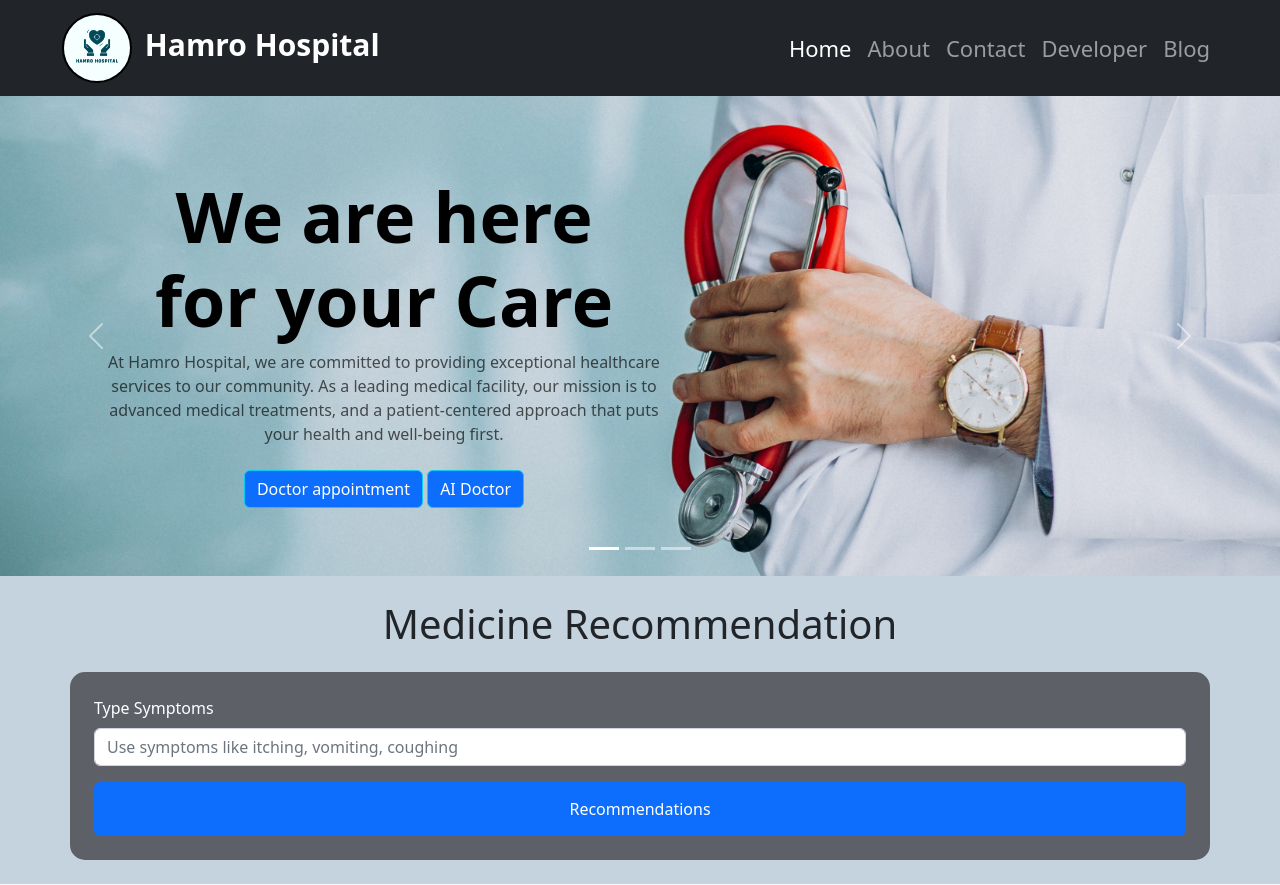
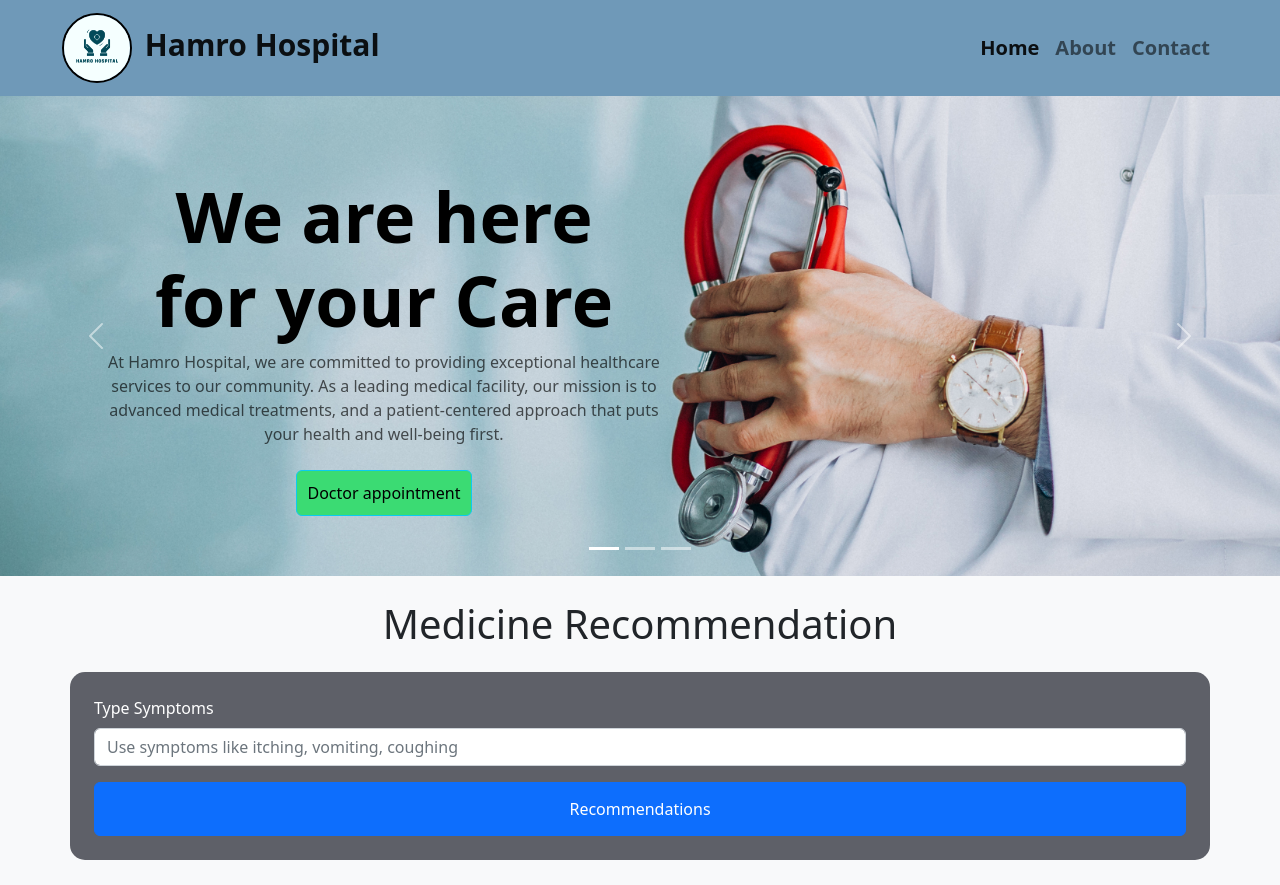
Before and after one commit to sovitchaudhary/Medicine_Recommendation_System, a Flask app: page / in a window 1280 px wide. Shown: the top 885 px of the page. Run offline with Flask 3, Linux system fonts and the light colour scheme; parts of the project's set-up code (start-up, migrations or seed data) failed here and were passed over.

Commit message:
Added link, chnaged ui and remove unecessory code

```diff
--- a/templates/index.html
+++ b/templates/index.html
@@ -27,14 +27,16 @@
 
       .navLinks {
         margin-right: 50px;
-        font-size: 22px;
+        font-size: 20px;
+        font-weight: bold;
       }
 
       li:hover {
-        background-color: rgb(50, 97, 74);
-        color: black;
-        border: 2px solid black;
-        border-radius: 25px;
+        background-color: #517188;
+        box-sizing: border-box;
+        text-align: center;
+        box-shadow: #517188;
+        border-radius: 5px;
       }
 
       .carousel-item {
@@ -64,6 +66,16 @@
       .carousel-caption p {
         font-size: 1rem;
         margin-bottom: 0;
+      }
+
+      .ap-btn {
+        padding: 10px;
+        background-color: #3bdb73;
+      }
+
+      .ap-btn:hover {
+        padding: 10px;
+        background-color: #52a06d;
       }
 
       @media (max-width: 992px) {
@@ -109,9 +121,12 @@
     </style>
   </head>
 
-  <body style="background: #c5d3de">
+  <body style="background: #f8f9fa">
     <!-- Navbar start -->
-    <nav class="navbar navbar-expand-lg navbar-dark bg-dark">
+    <nav
+      class="navbar navbar-expand-lg navbar navbar-light"
+      style="background-color: #6f99b8"
+    >
       <div class="container-fluid">
         <a class="navbar-brand logo" href="/">
           <img
@@ -143,12 +158,9 @@
             <li class="nav-item">
               <a class="nav-link" href="/contact">Contact</a>
             </li>
-            <li class="nav-item">
-              <a class="nav-link" href="/developer">Developer</a>
-            </li>
-            <li class="nav-item">
+            <!-- <li class="nav-item">
               <a class="nav-link" href="/blog">Blog</a>
-            </li>
+            </li> -->
           </ul>
         </div>
       </div>
@@ -203,18 +215,12 @@
               first.
             </p>
             <div class="my-button">
-              <button
+              <a href="https://hamrohospital.onrender.com" target="_blank"><button
                 type="button"
-                class="btn btn-primary mt-4 border border-info rounded"
+                class="ap-btn mt-4 border border-info rounded"
               >
                 Doctor appointment
-              </button>
-              <button
-                type="button"
-                class="btn btn-primary mt-4 border border-info rounded"
-              >
-                AI Doctor
-              </button>
+              </button></a>
             </div>
           </div>
         </div>
@@ -237,18 +243,12 @@
               first.
             </p>
             <div class="my-button">
-              <button
+              <a href="https://hamrohospital.onrender.com" target="_blank"><button
                 type="button"
-                class="btn btn-primary mt-4 border border-info rounded"
+                class="ap-btn mt-4 border border-info rounded"
               >
                 Doctor appointment
-              </button>
-              <button
-                type="button"
-                class="btn btn-primary mt-4 border border-info rounded"
-              >
-                AI Doctor
-              </button>
+              </button></a>
             </div>
           </div>
         </div>
@@ -271,18 +271,12 @@
               first.
             </p>
             <div class="my-button">
-              <button
+              <a href="https://hamrohospital.onrender.com" target="_blank"><button
                 type="button"
-                class="btn btn-primary mt-4 border border-info rounded"
+                class="ap-btn mt-4 border border-info rounded"
               >
                 Doctor appointment
-              </button>
-              <button
-                type="button"
-                class="btn btn-primary mt-4 border border-info rounded"
-              >
-                AI Doctor
-              </button>
+              </button></a>
             </div>
           </div>
         </div>
@@ -311,7 +305,7 @@
     <h1 class="text-center mt-4">Medicine Recommendation</h1>
 
     <div
-      class="container mt-4 my-4 p-4"
+      class="container my-4 my-4 p-4"
       style="background: rgb(94, 96, 104); color: white; border-radius: 15px"
     >
       <form action="/predict" method="post">
```
